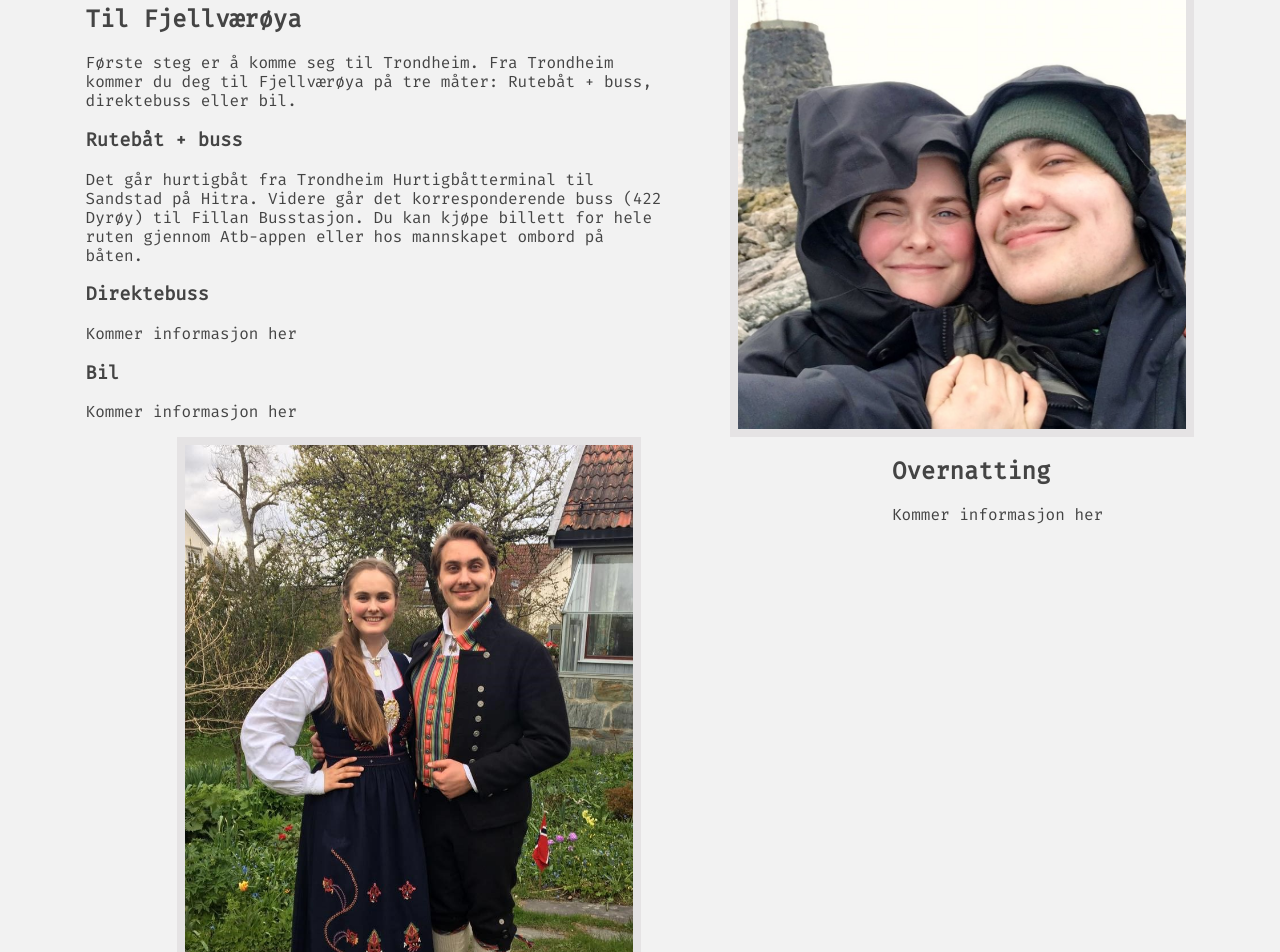
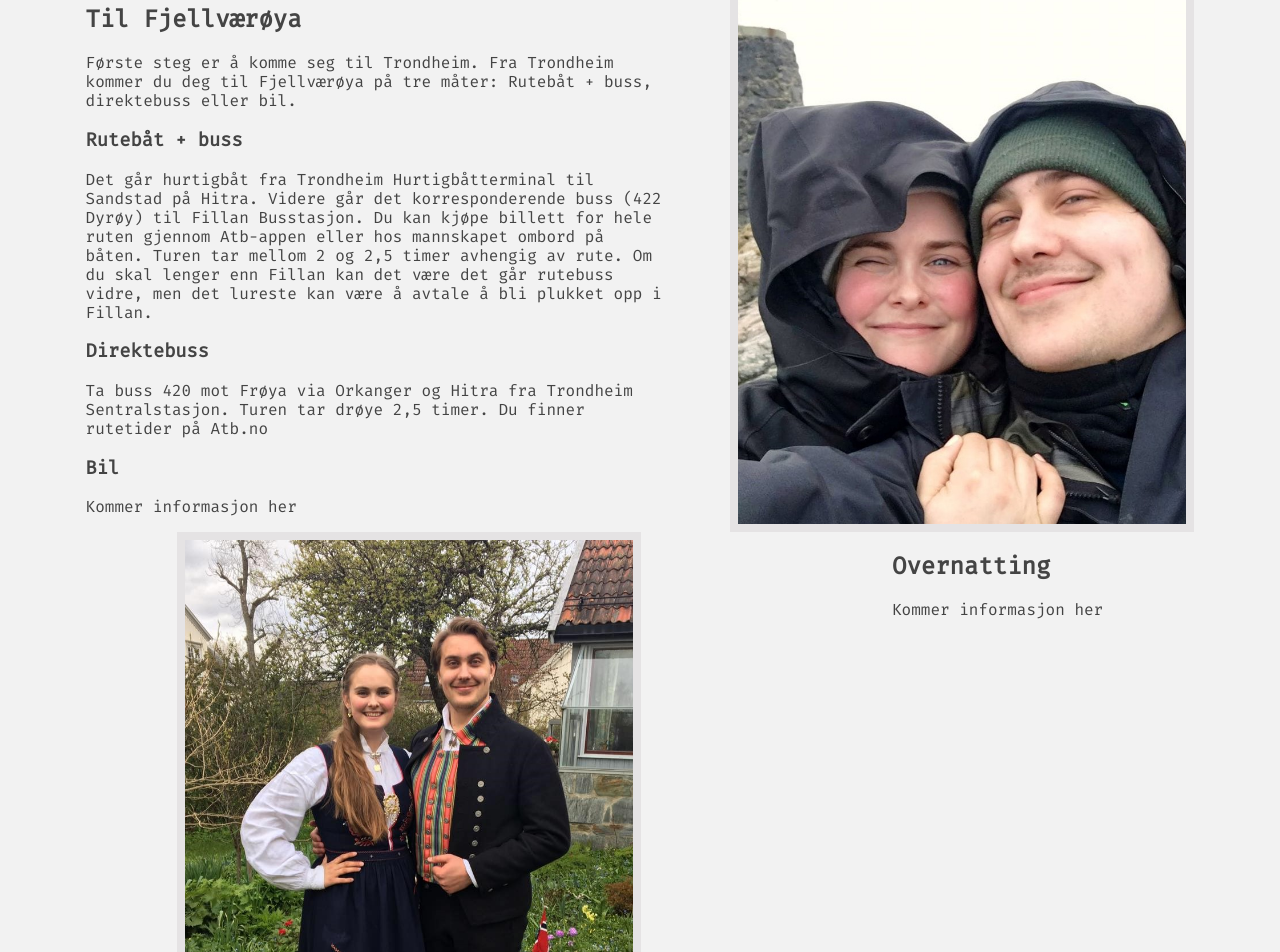
Before and after one commit to melhoos/gudrunogsimon, a React (Create React App) app: page / in a window 1280 px wide. Shown: the part 906-1858 px from the top of the page. Built offline with nearby package versions, Linux system fonts and the light colour scheme.

Commit message:
Update Travel.jsx

```diff
--- a/src/Travel.jsx
+++ b/src/Travel.jsx
@@ -19,12 +19,14 @@ const Travel = () => {
             Rutebåt + buss
           </h3>
           <p>
-            Det går hurtigbåt fra Trondheim Hurtigbåtterminal til Sandstad på Hitra. Videre går det korresponderende buss (422 Dyrøy) til Fillan Busstasjon. Du kan kjøpe billett for hele ruten gjennom Atb-appen eller hos mannskapet ombord på båten.
+            Det går hurtigbåt fra Trondheim Hurtigbåtterminal til Sandstad på Hitra. Videre går det korresponderende buss (422 Dyrøy) til Fillan Busstasjon. Du kan kjøpe billett for hele ruten gjennom Atb-appen eller hos mannskapet ombord på båten. Turen tar mellom 2 og 2,5 timer avhengig av rute. Om du skal lenger enn Fillan kan det være det går rutebuss vidre, men det lureste kan være å avtale å bli plukket opp i Fillan.
           </p>
           <h3>
             Direktebuss
           </h3>
-          <p> Kommer informasjon her</p>
+          <p>
+            Ta buss 420 mot Frøya via Orkanger og Hitra fra Trondheim Sentralstasjon. Turen tar drøye 2,5 timer. Du finner rutetider på Atb.no
+          </p>
           <h3>
             Bil
           </h3>
```
